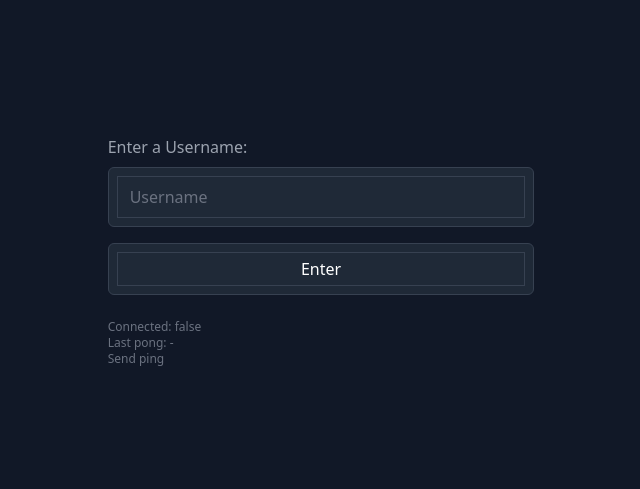
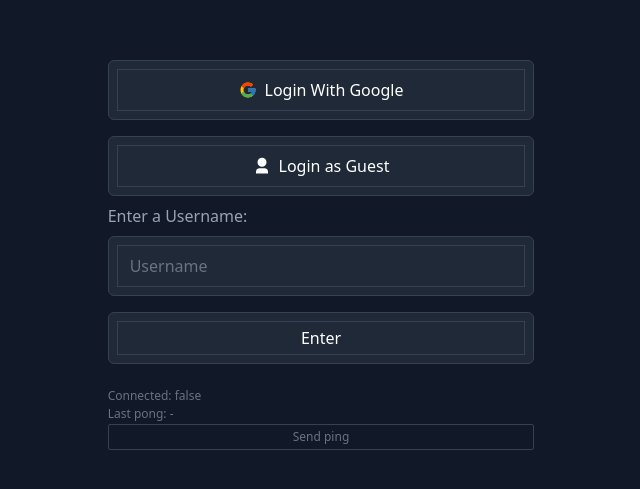
Before and after one commit to PeterSYoo/chatroom-frontend-vite-tailwind, a React (Vite) app: page / in a window 1280 px wide. Shown: the part 169-658 px from the top of the page, without its empty margins (319-959 px from the left). Built offline with nearby package versions, Linux system fonts and the light colour scheme; no server answers.

Commit message:
feat: Creates a handleGuestLogin function and passes it to login component as a prop to be used.

```diff
--- a/src/Router.tsx
+++ b/src/Router.tsx
@@ -1,5 +1,5 @@
 import { createContext, useEffect, useState } from 'react';
-import { Route, Routes } from 'react-router-dom';
+import { Route, Routes, useNavigate } from 'react-router-dom';
 import { io } from 'socket.io-client';
 import Chat from './pages/Chat';
 import Login from './pages/Login';
@@ -11,10 +11,18 @@ const Router = () => {
   const [username, setUsername] = useState<string>('');
   const [room, setRoom] = useState<string>('1');
 
+  const navigate = useNavigate();
+
   const joinRoom = () => {
     if (username !== '' && room !== '') {
       socket.emit('join_room', room);
     }
+  };
+
+  const handleGuestLogin = () => {
+    setUsername('GuestUser');
+    socket.emit('join_room', room);
+    navigate('/chat');
   };
 
   useEffect(() => {
@@ -53,12 +61,20 @@ const Router = () => {
             sendPing={sendPing}
             setUsername={setUsername}
             joinRoom={joinRoom}
+            handleGuestLogin={handleGuestLogin}
           />
         }
       />
       <Route
         path="/chat"
-        element={<Chat socket={socket} username={username} room={room} />}
+        element={
+          <Chat
+            socket={socket}
+            username={username}
+            room={room}
+            setUsername={setUsername}
+          />
+        }
       />
     </Routes>
   );
--- a/src/pages/Login.tsx
+++ b/src/pages/Login.tsx
@@ -1,4 +1,6 @@
-import { Link } from 'react-router-dom';
+import { Link, useNavigate } from 'react-router-dom';
+import { FcGoogle } from 'react-icons/fc';
+import { RiUser3Fill } from 'react-icons/ri';
 
 const Login = ({
   isConnected,
@@ -6,12 +8,42 @@ const Login = ({
   sendPing,
   setUsername,
   joinRoom,
+  handleGuestLogin,
 }: any) => {
+  const navigate = useNavigate();
+
   return (
     <>
       <div className="h-screen min-w-screen bg-gray-900">
         <div className="w-full h-full flex flex-col justify-center items-center gap-6">
           <div className="flex flex-col justify-center items-center mt-10 w-1/3 gap-2">
+            {/* Login With Google */}
+            <Link
+              to={{
+                pathname: '/chat',
+              }}
+              className="col-start-11 col-span-2 border border-gray-700 p-2 bg-gray-800 rounded-md w-full mt-2"
+            >
+              <button
+                className="flex justify-center items-center w-full h-full bg-gray-800 text-white border border-gray-700 hover:bg-gray-900 px-2 py-2 gap-2"
+                onClick={joinRoom}
+              >
+                <FcGoogle className="text-lg" />
+                Login With Google
+              </button>
+            </Link>
+            {/*  */}
+            {/* Login as Guest */}
+            <div className="col-start-11 col-span-2 border border-gray-700 p-2 bg-gray-800 rounded-md w-full mt-2">
+              <button
+                className="flex justify-center items-center w-full h-full bg-gray-800 text-white border border-gray-700 hover:bg-gray-900 px-2 py-2 gap-2"
+                onClick={handleGuestLogin}
+              >
+                <RiUser3Fill className="text-lg" />
+                Login as Guest
+              </button>
+            </div>
+            {/*  */}
             <label className="text-gray-400 w-full">Enter a Username:</label>
             <div className="flex flex-col w-full border border-gray-700 p-2 bg-gray-800 rounded-md">
               <input
@@ -35,10 +67,15 @@ const Login = ({
               </button>
             </Link>
           </div>
-          <div className="text-xs text-gray-500 w-1/3">
+          <div className="text-xs text-gray-500 w-1/3 flex flex-col gap-0.5">
             <p>Connected: {'' + isConnected}</p>
             <p>Last pong: {lastPong || '-'}</p>
-            <button onClick={sendPing}>Send ping</button>
+            <button
+              className="flex justify-center items-center border border-gray-700 hover:bg-gray-900 px-2 py-1 rounded-sm"
+              onClick={sendPing}
+            >
+              Send ping
+            </button>
           </div>
         </div>
       </div>
```
